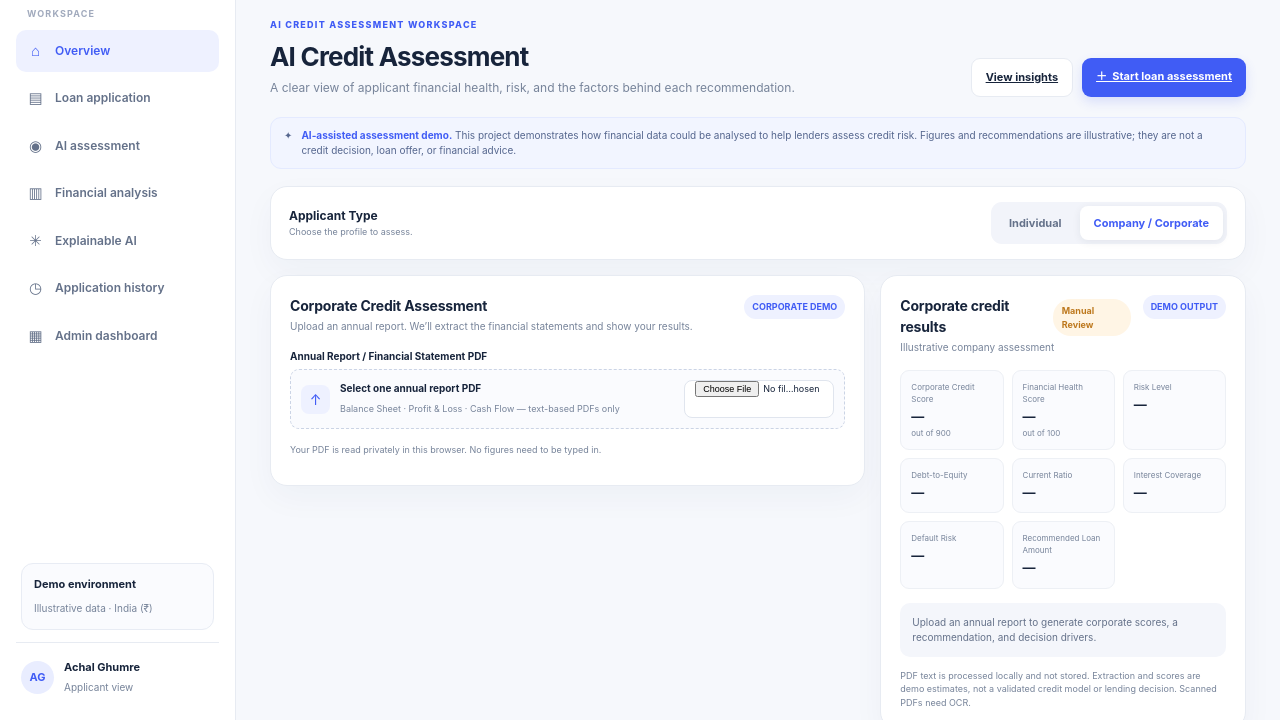
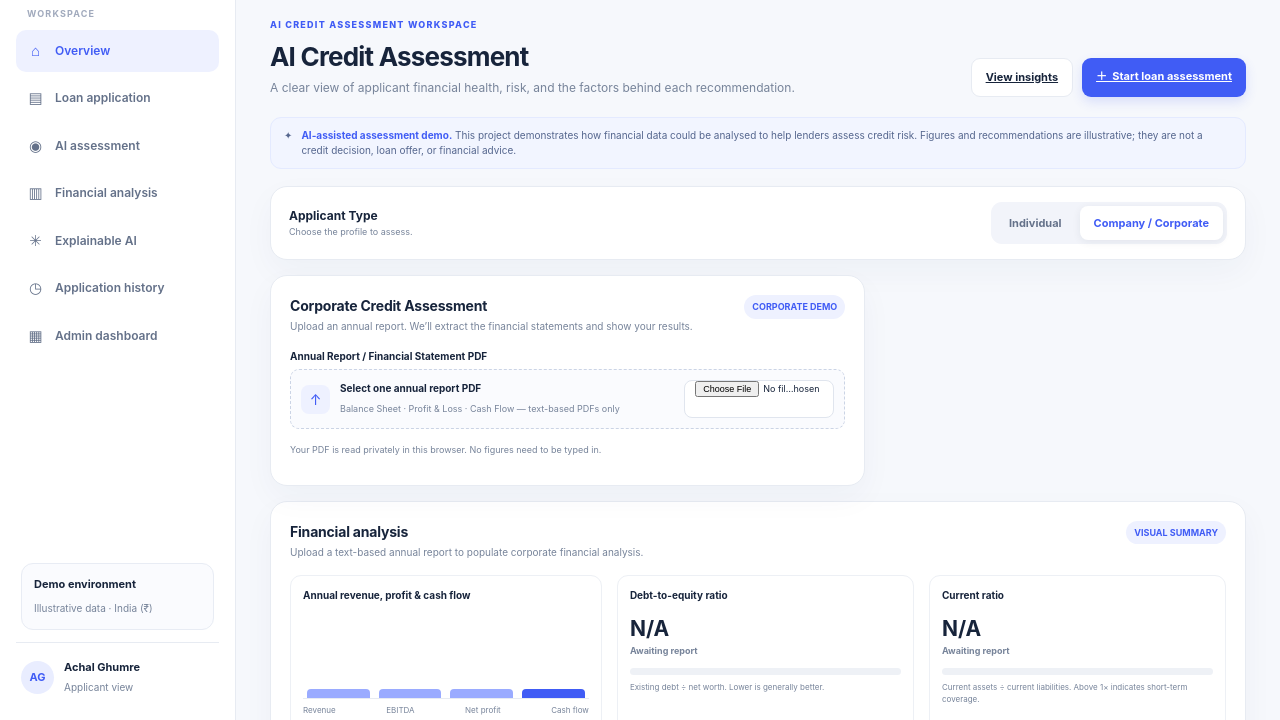
Before and after one commit to achalghumre69-lgtm/ai-loan-credit-assessment-engine, a plain HTML site: page index.html in a window 1280 px wide. Both pictures are taken after a click on the tab "Company / Corporate". Shown: the part 79-799 px from the top of the page. Drawn offline with Linux system fonts and the light colour scheme.

Commit message:
Hide empty corporate results before report upload

```diff
--- a/index.html
+++ b/index.html
@@ -133,7 +133,7 @@ function renderCorporateAnalysis(data){const revenue=data.revenue??0,ebitda=data
 function clearCorporateAnalysis(){renderCorporateAnalysis({})}
 function restoreIndividualAnalysis(){$('analysis-subtitle').textContent='Live snapshot based on the values entered in the Individual application.';$('analysis-chart-title').textContent='Income vs expenses · monthly';$('analysis-bars').setAttribute('aria-label','Monthly income and expenses bar chart');$('analysis-labels').innerHTML='<span>Income</span><span>Expenses</span><span>Current EMI</span><span>New EMI*</span>';$('analysis-chart-note').textContent='*New EMI is a rough estimate using the sample rate and tenure.';$('analysis-ratio-one-title').textContent='Debt-to-income ratio';$('analysis-ratio-one-note').textContent='Current EMI ÷ monthly income. Lower is generally better.';$('analysis-ratio-two-title').textContent='EMI-to-income ratio';$('analysis-ratio-two-note').textContent='Estimated total EMI burden ÷ monthly income.'}
 const corporateForm=$('corporate-form');
-function setApplicantType(type){const isIndividual=type==='individual';$('individual-tab').setAttribute('aria-selected',String(isIndividual));$('corporate-tab').setAttribute('aria-selected',String(!isIndividual));$('application').hidden=!isIndividual;$('corporate-application').hidden=isIndividual;$('individual-summary').hidden=!isIndividual;document.querySelectorAll('.individual-results').forEach(el=>el.hidden=!isIndividual);$('corporate-results').hidden=isIndividual;$('individual-xai-table').hidden=!isIndividual;$('corporate-xai').hidden=isIndividual;$('xai-subtitle').textContent=isIndividual?'Factors recalculate from the values in the Individual application.':'Corporate factors are based on figures extracted from the uploaded annual report.';document.querySelectorAll('a[href="#application"],a[href="#corporate-application"]').forEach(a=>a.setAttribute('href',isIndividual?'#application':'#corporate-application'));if(isIndividual){restoreIndividualAnalysis();updateAssessment()}else{clearCorporateAnalysis()}}
+function setApplicantType(type){const isIndividual=type==='individual';$('individual-tab').setAttribute('aria-selected',String(isIndividual));$('corporate-tab').setAttribute('aria-selected',String(!isIndividual));$('application').hidden=!isIndividual;$('corporate-application').hidden=isIndividual;$('individual-summary').hidden=!isIndividual;document.querySelectorAll('.individual-results').forEach(el=>el.hidden=!isIndividual);$('corporate-results').hidden=isIndividual||$('corp-credit-score').textContent==='—';$('individual-xai-table').hidden=!isIndividual;$('corporate-xai').hidden=isIndividual;$('xai-subtitle').textContent=isIndividual?'Factors recalculate from the values in the Individual application.':'Corporate factors are based on figures extracted from the uploaded annual report.';document.querySelectorAll('a[href="#application"],a[href="#corporate-application"]').forEach(a=>a.setAttribute('href',isIndividual?'#application':'#corporate-application'));if(isIndividual){restoreIndividualAnalysis();updateAssessment()}else{clearCorporateAnalysis()}}
 $('individual-tab').addEventListener('click',()=>{setApplicantType('individual');history.replaceState(null,'',location.pathname+location.search+'#application')});$('corporate-tab').addEventListener('click',()=>{setApplicantType('corporate');history.replaceState(null,'',location.pathname+location.search+'#corporate-application')});if(location.hash==='#corporate-application'){setApplicantType('corporate');requestAnimationFrame(()=>$('corporate-application').scrollIntoView({block:'start'}))}
 const corporateFields={revenue:'annual-revenue',ebitda:'ebitda',netProfit:'net-profit',assets:'total-assets',liabilities:'total-liabilities',netWorth:'net-worth',debt:'existing-debt',interest:'interest-expense',cashFlow:'cash-flow',currentAssets:'current-assets',currentLiabilities:'current-liabilities'};
 async function readPdfText(file){
```
